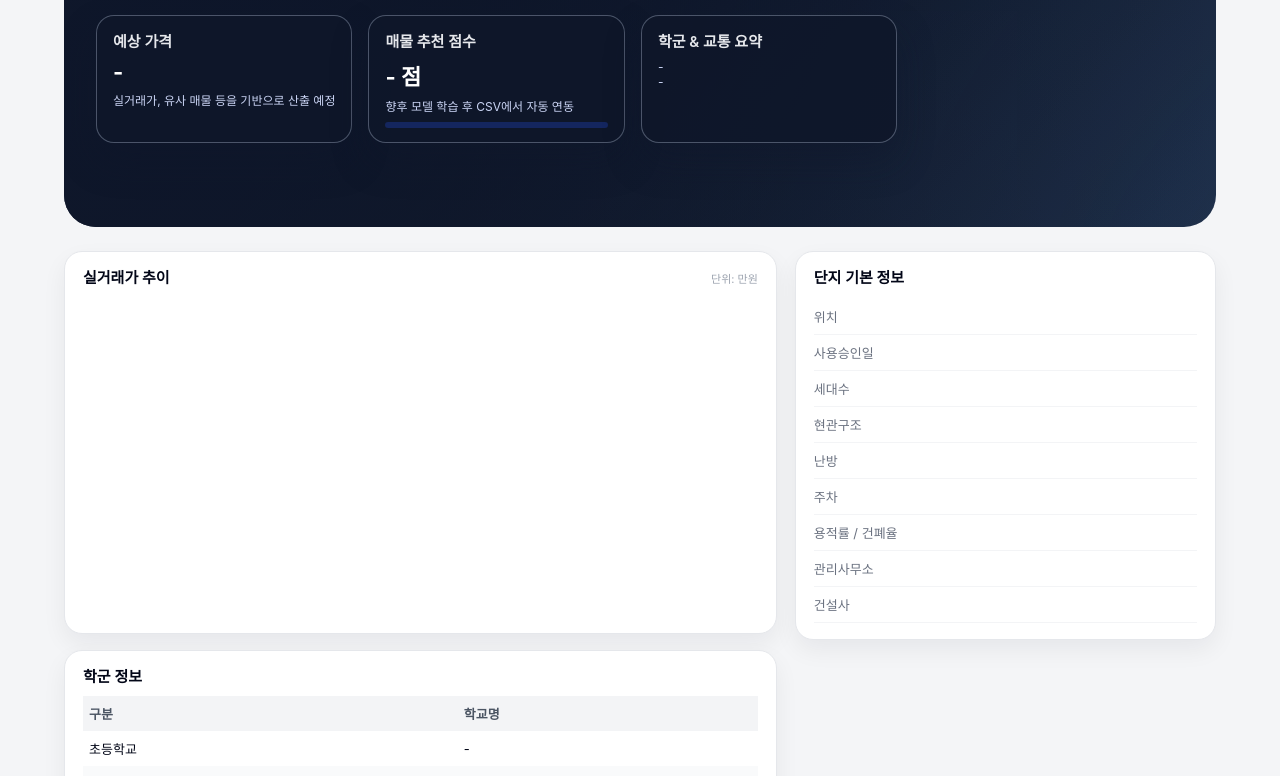
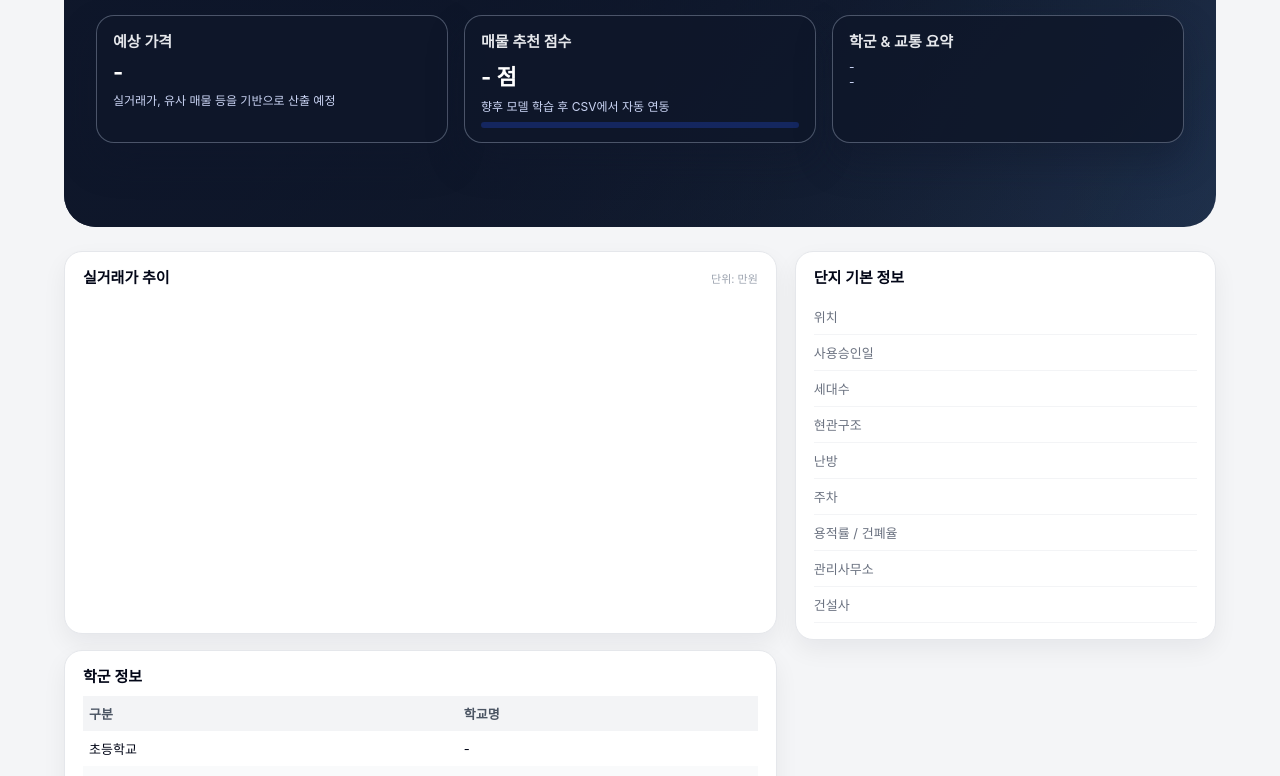
Before and after one commit to ManInBlack-FinanceAI/real-estate-recsys, a plain HTML site: page src/apartment_dashboard.html in a window 1280 px wide. Shown: the part 244-1020 px from the top of the page. Drawn offline with nearby package versions, Linux system fonts and the light colour scheme; a web font is replaced by a local one.

Commit message:
fix: 대시보드 스타일 조정

```diff
--- a/src/dashboard.css
+++ b/src/dashboard.css
@@ -134,6 +134,7 @@ body {
 }
 
 .hero-inner {
+  width: -webkit-fill-available;
   position: relative;
   z-index: 1;
 }
```
